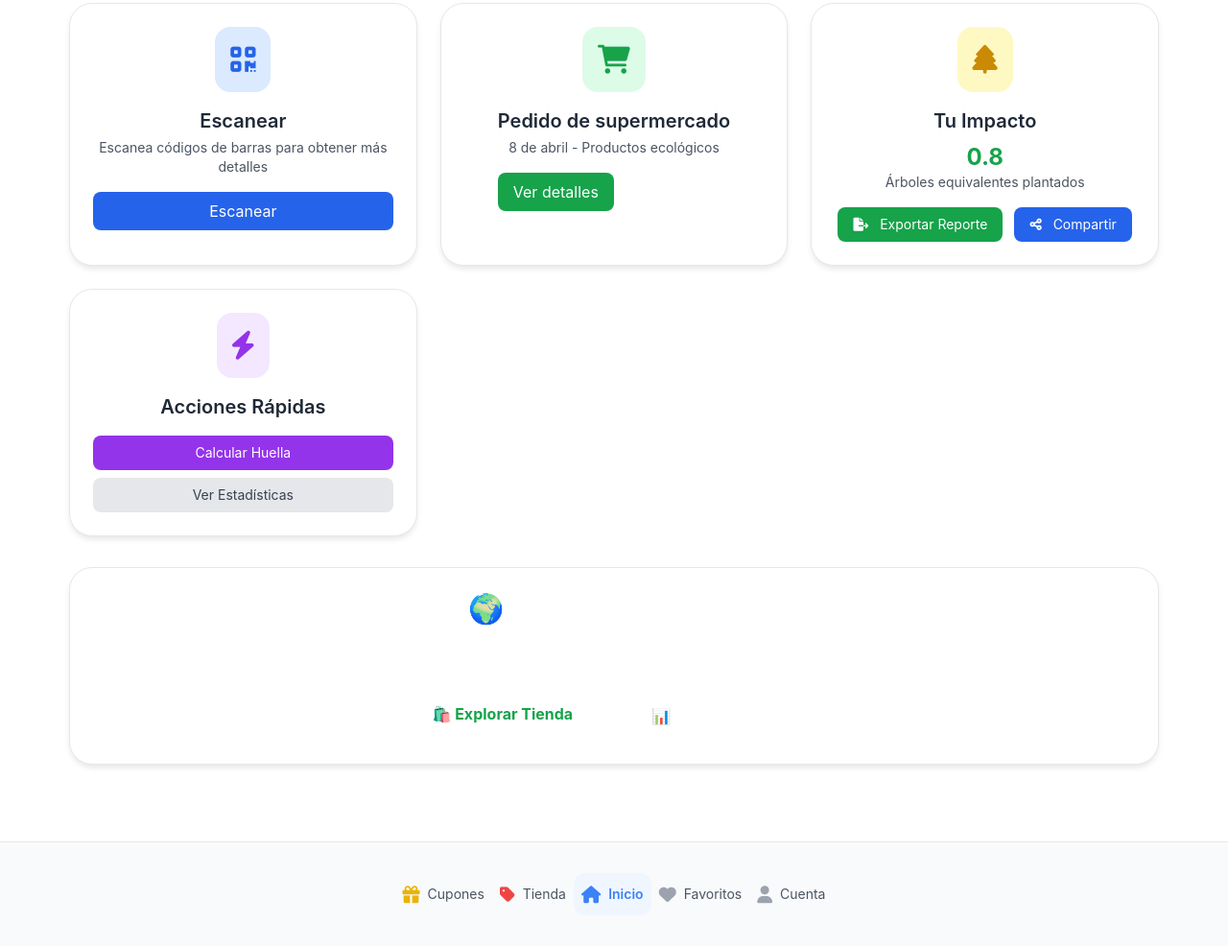
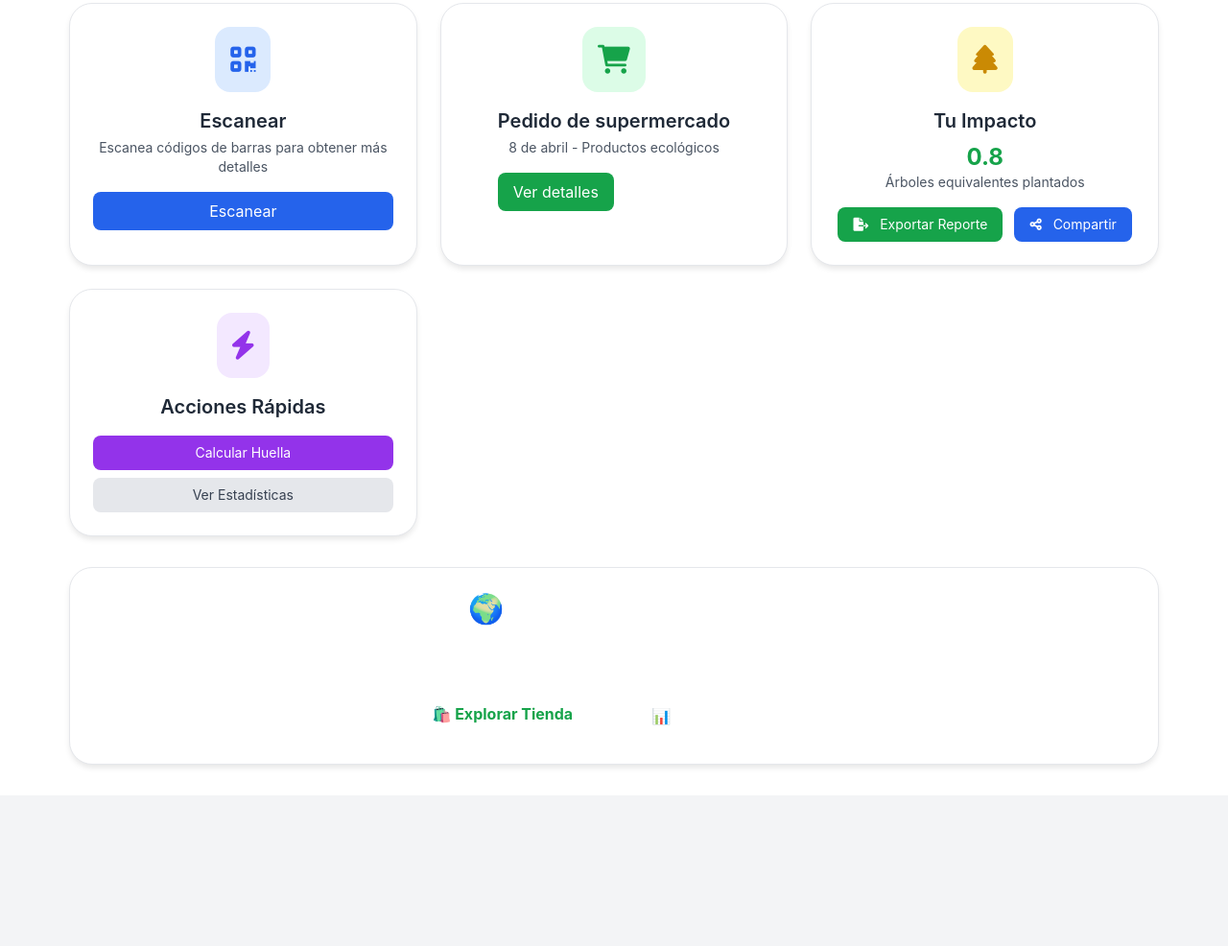
Before and after one commit to Deticaru/ECOPuntosVerdes, a website built with Vite: page src/menu/menu.html in a window 1280 px wide. Shown: the part 355-1341 px from the top of the page at 96% size. After the commit the page ends 1184 px from the top, so only its background shows below. Built offline with nearby package versions, Linux system fonts and the light colour scheme.

Commit message:
pequeño cambio

```diff
--- a/src/menu/menu.html
+++ b/src/menu/menu.html
@@ -217,7 +217,7 @@
         </div>
 
         <!-- Navegación inferior (móvil) / Footer (desktop) -->
-        <div class="bottom-nav">
+        <div class="bottom-nav hide-desktop">
             <div class="flex justify-around lg:justify-center items-center">
                 <a href="#" id="btnCupones"
                     class="flex flex-col items-center p-2 hover:bg-gray-100 rounded-xl transition-colors clickeable lg:flex-row lg:space-x-2">
```
